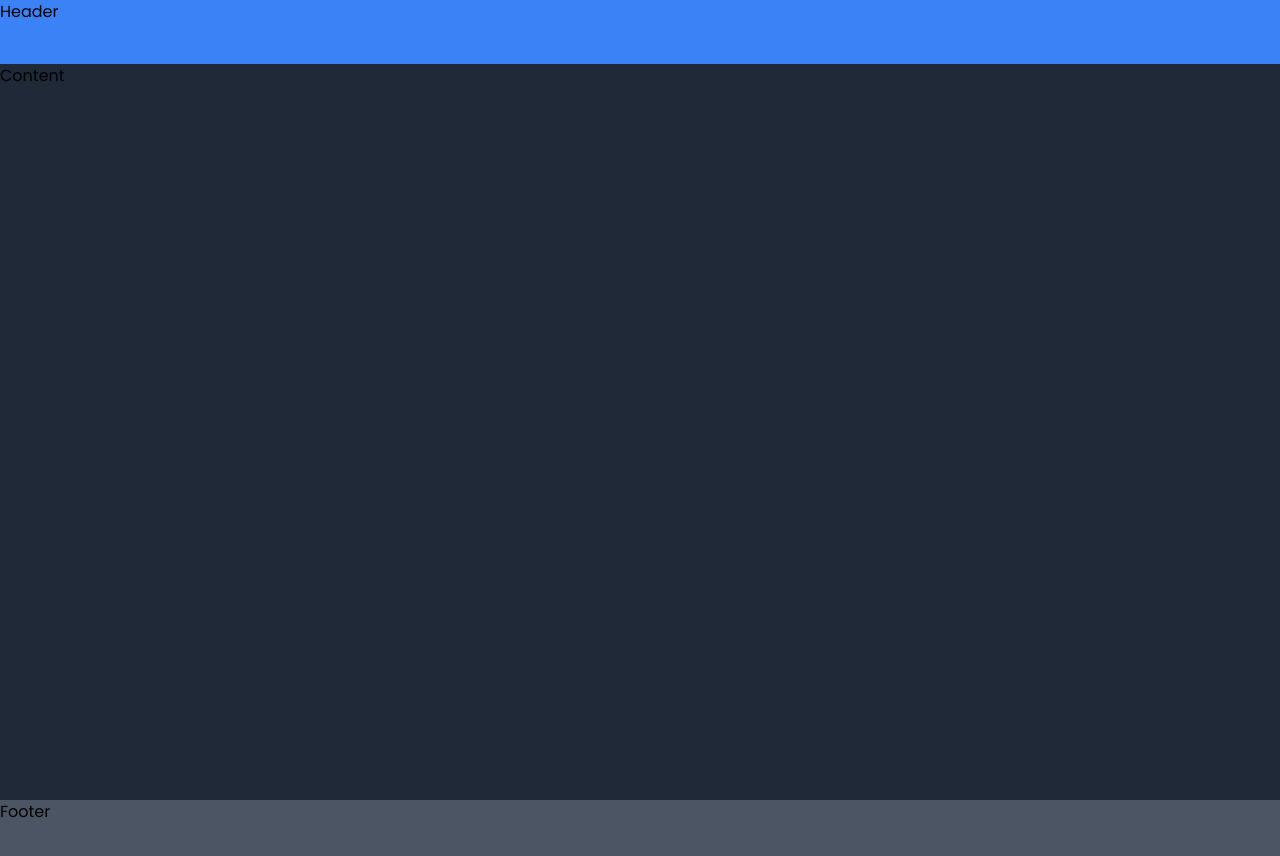
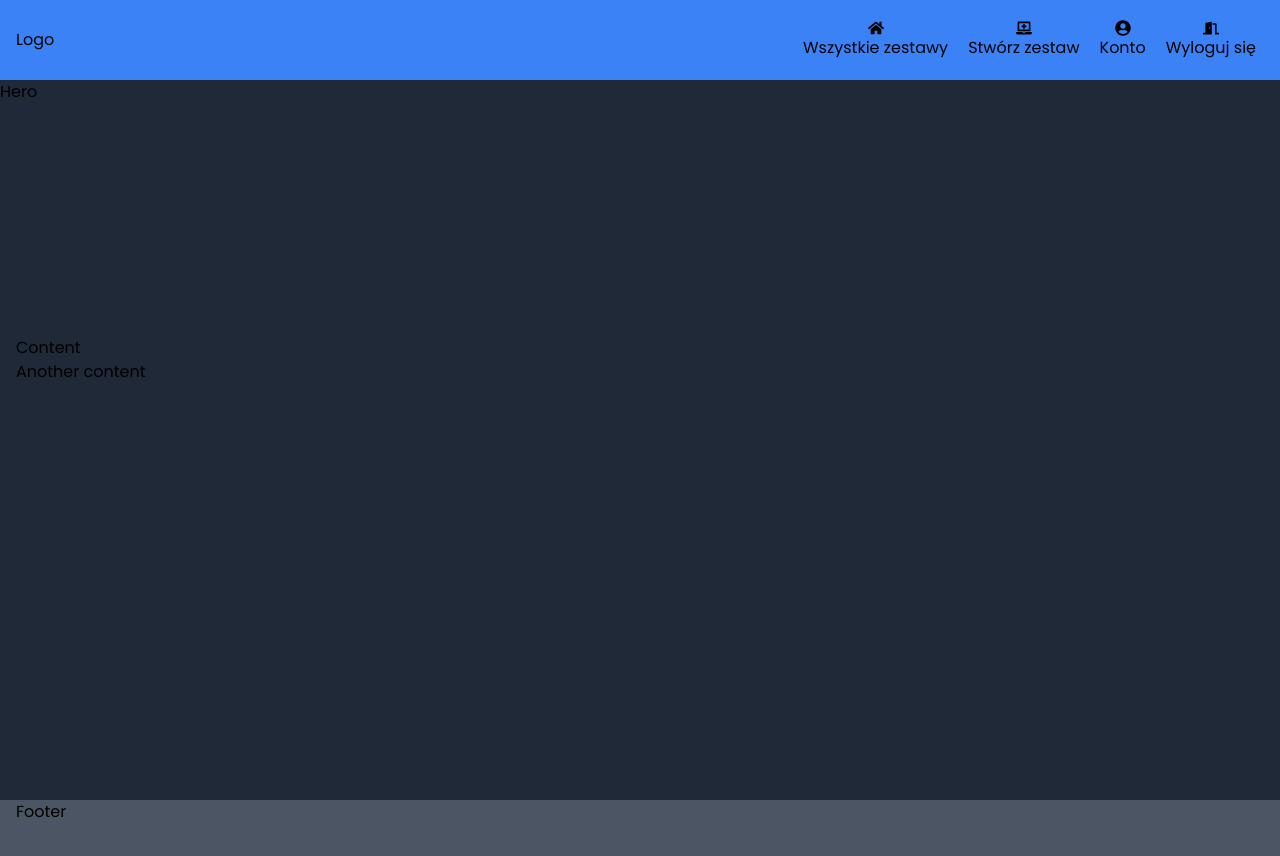
Before and after one commit to jakubcieslik99/pclab, a React (Vite) app in the folder client/: page / in a window 1280 px wide. Built offline with nearby package versions, Linux system fonts and the light colour scheme.

Commit message:
Header styling applied

```diff
--- a/client/src/components/header/Header.jsx
+++ b/client/src/components/header/Header.jsx
@@ -1,7 +1,100 @@
+import { useState } from 'react'
+import { Link } from 'react-router-dom'
+import { FaHome, FaLaptopMedical, FaUserCircle, FaDoorOpen, FaBars, FaCaretDown } from 'react-icons/fa'
+
 const Header = () => {
+  const [menuIsOpen, setMenuIsOpen] = useState(false)
+
   return (
-    <header className="sticky top-0 h-16 bg-blue-500">
-      <div className="content">Header</div>
+    <header className="sticky top-0 h-16 md:h-20">
+      <nav className="w-full h-full bg-blue-500">
+        <div className="flex items-center justify-between h-full content">
+          <div className="flex items-center">
+            <Link to={'/'}>Logo</Link>
+          </div>
+
+          <ul className="hidden gap-1 md:flex">
+            <Link to={'/'} className="flex flex-col items-center justify-center px-2 py-1">
+              <FaHome />
+              <li>Wszystkie zestawy</li>
+            </Link>
+
+            <Link to={'/'} className="flex flex-col items-center justify-center px-2 py-1">
+              <FaLaptopMedical />
+              <li>Stwórz zestaw</li>
+            </Link>
+
+            {false ? (
+              <Link to={'/'} className="flex flex-col items-center justify-center px-2 py-1">
+                <FaDoorOpen />
+                <li>Logowanie i rejestracja</li>
+              </Link>
+            ) : (
+              <>
+                <Link to={'/'} className="flex flex-col items-center justify-center px-2 py-1">
+                  <FaUserCircle />
+                  <li>Konto</li>
+                </Link>
+
+                <div className="flex flex-col items-center justify-center px-2 py-1 cursor-pointer">
+                  <FaDoorOpen />
+                  <li>Wyloguj się</li>
+                </div>
+              </>
+            )}
+          </ul>
+
+          <button className="relative w-9 h-9 md:hidden" onClick={() => setMenuIsOpen(!menuIsOpen)}>
+            <FaBars
+              className={`w-9 h-9 p-[6px] absolute inset-0 transition-nav ${
+                !menuIsOpen ? 'opacity-1 rotate-180' : 'opacity-0 -rotate-180'
+              }`}
+            />
+            <FaCaretDown
+              className={`w-9 h-9 absolute inset-0 transition-nav ${
+                !menuIsOpen ? 'opacity-0 rotate-90' : 'opacity-1 rotate-0'
+              }`}
+            />
+          </button>
+        </div>
+      </nav>
+
+      <nav
+        className={`absolute w-full transition-transform bg-blue-500 top-16 -z-10 md:hidden ${
+          !menuIsOpen ? '-translate-y-full' : ' translate-y-0'
+        }`}
+      >
+        <ul>
+          <Link to={'/'} className="flex items-center p-3">
+            <FaHome className="mr-2 text-xl" />
+            <li>Wszystkie zestawy</li>
+          </Link>
+
+          <Link to={'/'} className="flex items-center p-3">
+            <FaLaptopMedical className="mr-2 text-xl" />
+            <li>Stwórz zestaw</li>
+          </Link>
+
+          {false ? (
+            <Link to={'/'} className="flex items-center p-3">
+              <FaDoorOpen className="mr-2 text-xl" />
+              <li>Logowanie i rejestracja</li>
+            </Link>
+          ) : (
+            <>
+              <Link to={'/'} className="flex items-center p-3">
+                <FaUserCircle className="mr-2 text-xl" />
+                <li>Konto</li>
+              </Link>
+
+              <div className="flex items-center p-3 cursor-pointer">
+                <FaDoorOpen className="mr-2 text-xl" />
+                <li>Wyloguj się</li>
+              </div>
+            </>
+          )}
+        </ul>
+      </nav>
     </header>
   )
 }
--- a/client/src/index.css
+++ b/client/src/index.css
@@ -40,7 +40,7 @@ body {
 
 /*-----ELEMENTS-----*/
 .content {
-  @apply w-full h-full mx-auto xl:container;
+  @apply w-full mx-auto px-3 sm:px-4 xl:container;
 }
 
 /*-----BREAKPOINTS-----*/
@@ -50,6 +50,7 @@ body {
 /*from md*/
 @media (min-width: 768px) {
   #root > main {
+    @apply flex-1 flex flex-col;
     /*height: calc(100% - 0px); /*Stretched content minus header height*/
     /*height: calc(100% - 0px - 0px); /*Stretched content minus header & footer height*/
   }
--- a/client/src/screens/HomeScreen.jsx
+++ b/client/src/screens/HomeScreen.jsx
@@ -1,7 +1,13 @@
 const HomeScreen = () => {
   return (
-    <main className="flex-1 content">
-      <div>Content</div>
+    <main className="flex flex-col flex-1">
+      <div className="w-full h-64">Hero</div>
+
+      <div className="content">
+        <div>Content</div>
+
+        <div>Another content</div>
+      </div>
     </main>
   )
 }
--- a/client/tailwind.config.cjs
+++ b/client/tailwind.config.cjs
@@ -2,7 +2,11 @@
 module.exports = {
   content: ['./index.html', './src/**/*.{vue,js,ts,jsx,tsx}'],
   theme: {
-    extend: {},
+    extend: {
+      transitionProperty: {
+        nav: 'transform, opacity',
+      },
+    },
   },
   plugins: [],
 }
```
